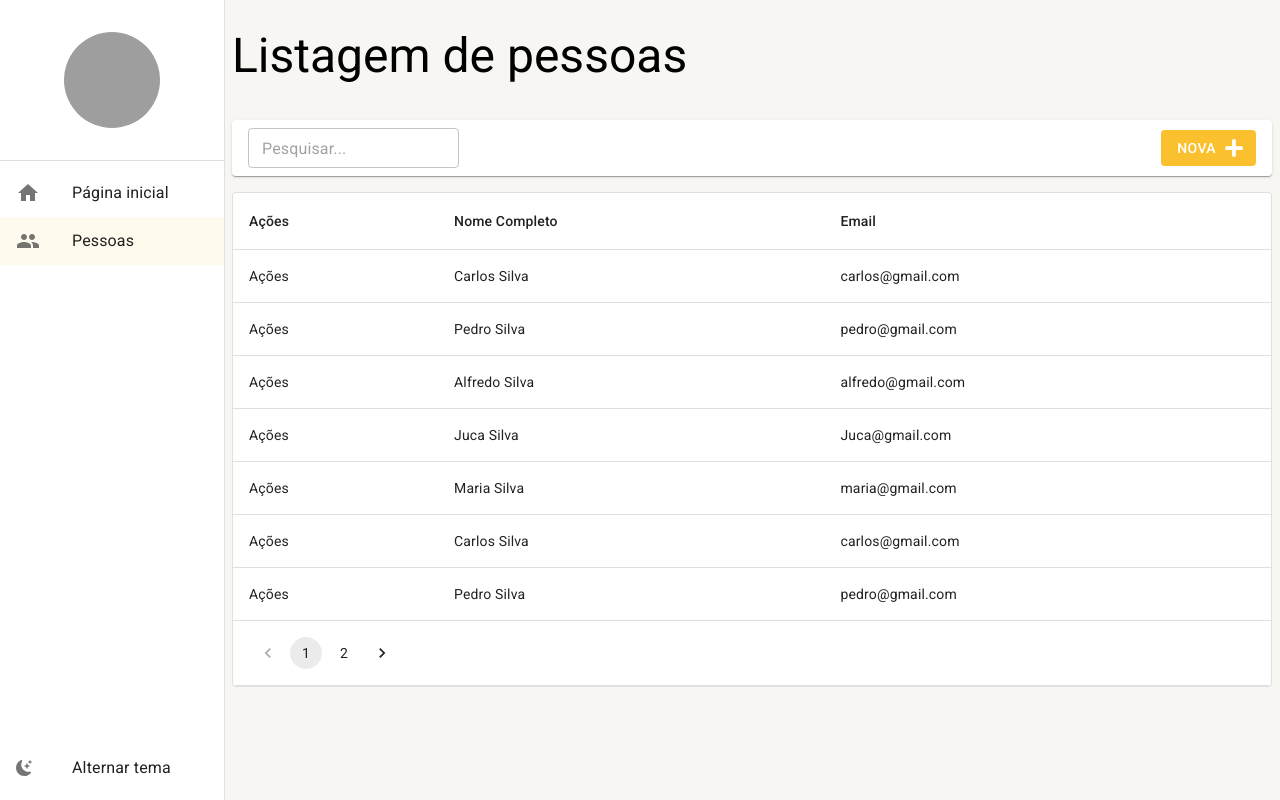
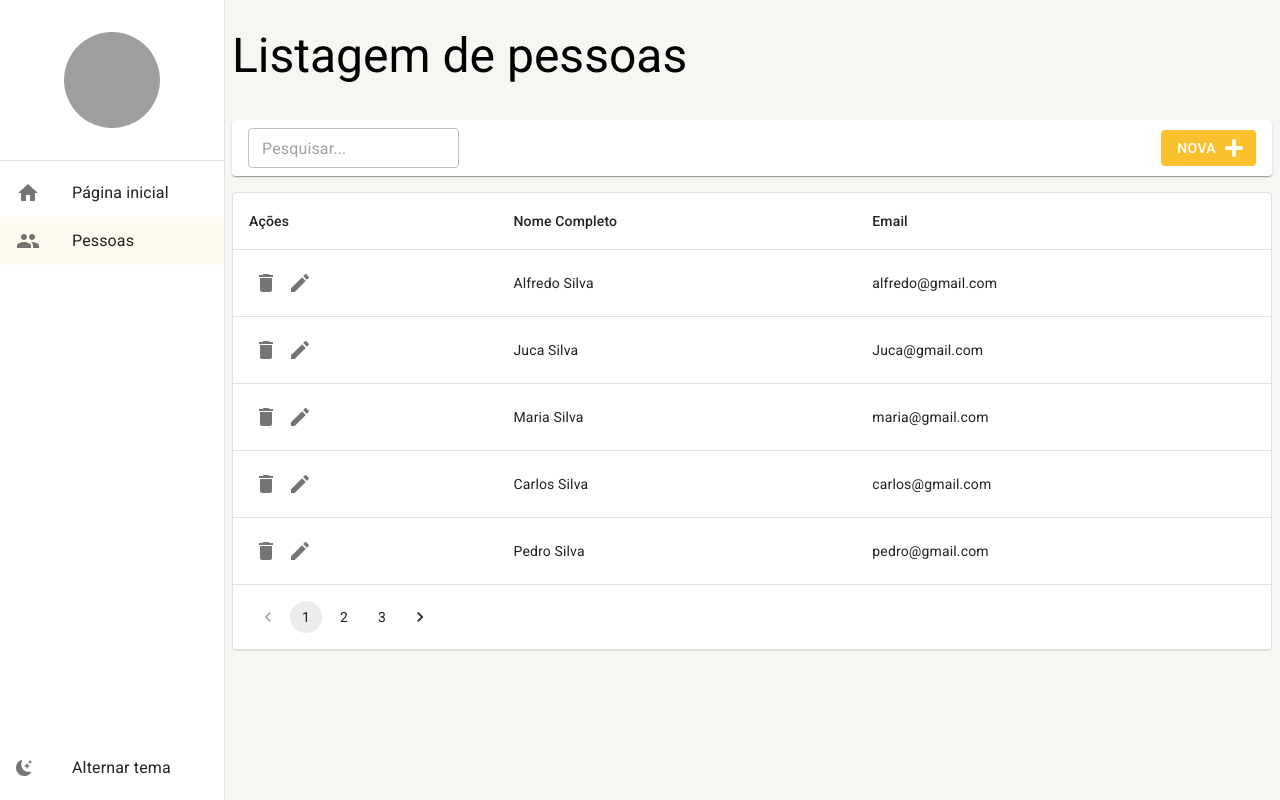
Before and after one commit to wandealves/react-materialui-typescript-web, a React (Create React App) app: page /pessoas in a window 1280 px wide. Built offline with nearby package versions, Linux system fonts and the light colour scheme; data requests are answered from the project's data file; grey boxes are pictures that could not be loaded.

Commit message:
feat: criação açoes lista de pessoas

```diff
--- a/mock/database.json
+++ b/mock/database.json
@@ -1,17 +1,5 @@
 {
   "pessoas": [
-    {
-      "id": 3,
-      "cidadeId": 1,
-      "email": "carlos@gmail.com",
-      "nomeCompleto": "Carlos Silva"
-    },
-    {
-      "id": 4,
-      "cidadeId": 1,
-      "email": "pedro@gmail.com",
-      "nomeCompleto": "Pedro Silva"
-    },
     {
       "id": 5,
       "cidadeId": 1,
--- a/src/pages/pessoas/ListagemDePessoas.tsx
+++ b/src/pages/pessoas/ListagemDePessoas.tsx
@@ -1,5 +1,5 @@
 import React, { useEffect, useMemo, useState } from 'react';
-import { useSearchParams } from 'react-router-dom';
+import { useNavigate, useSearchParams } from 'react-router-dom';
 import {
   TableContainer,
   Table,
@@ -10,7 +10,8 @@
   Paper,
   TableFooter,
   LinearProgress,
-  Pagination
+  Pagination,
+  IconButton
 } from '@mui/material';
 
 import { useDebounce } from '../../shared/hooks';
@@ -22,11 +23,12 @@
   PessoasService
 } from '../../shared/services/api/pessoas/PessoasService';
 import { Environment } from '../../shared/environment';
+import { Delete, Edit } from '@mui/icons-material';
 
-//# 28
 export const ListagemDePessoas: React.FC = () => {
   const [searchParams, setSearchParams] = useSearchParams();
   const { debounce } = useDebounce();
+  const navigate = useNavigate();
 
   const [rows, setRows] = useState<IListagemPessoa[]>([]);
   const [totalCount, setTotalCount] = useState(0);
@@ -59,6 +61,19 @@
     });
   }, [busca, pagina]);
 
+  const handleDelete = (id: number) => {
+    if (confirm('Realmente deseja apagae?')) {
+      PessoasService.deleteById(id).then(result => {
+        if (result instanceof Error) {
+          alert(result.message);
+        } else {
+          setRows(oldRows => [...oldRows.filter(oldRow => oldRow.id !== id)]);
+          alert('Registro apagado com sucesso');
+        }
+      });
+    }
+  };
+
   return (
     <LayoutBaseDePagina
       titulo="Listagem de pessoas"
@@ -89,7 +104,17 @@
           <TableBody>
             {rows.map(row => (
               <TableRow key={row.id}>
-                <TableCell>Ações</TableCell>
+                <TableCell>
+                  <IconButton size="small" onClick={() => handleDelete(row.id)}>
+                    <Delete />
+                  </IconButton>
+                  <IconButton
+                    size="small"
+                    onClick={() => navigate(`/pessoas/detalhe/${row.id}`)}
+                  >
+                    <Edit />
+                  </IconButton>
+                </TableCell>
                 <TableCell>{row.nomeCompleto}</TableCell>
                 <TableCell>{row.email}</TableCell>
               </TableRow>
--- a/src/routes/index.tsx
+++ b/src/routes/index.tsx
@@ -28,6 +28,7 @@
     <Routes>
       <Route path="/pagina-inicial" element={<Dashboard />} />
       <Route path="/pessoas" element={<ListagemDePessoas />} />
+      <Route path="/pessoas/detalhe/:id" element={<p>Detalhe</p>} />
       <Route path="*" element={<Navigate to="/pagina-inicial" />} />
     </Routes>
   );
--- a/src/shared/environment/index.ts
+++ b/src/shared/environment/index.ts
@@ -2,7 +2,7 @@
   /**
    * Define a quantidade de linha a ser carregada por padrão nas listagens
    */
-  LIMITE_DE_LINHAS: 7,
+  LIMITE_DE_LINHAS: 5,
   /**
    * Placeholder exibido nas inputs
    */
```
